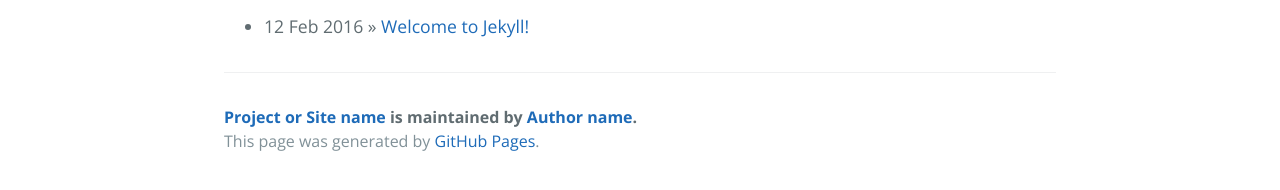
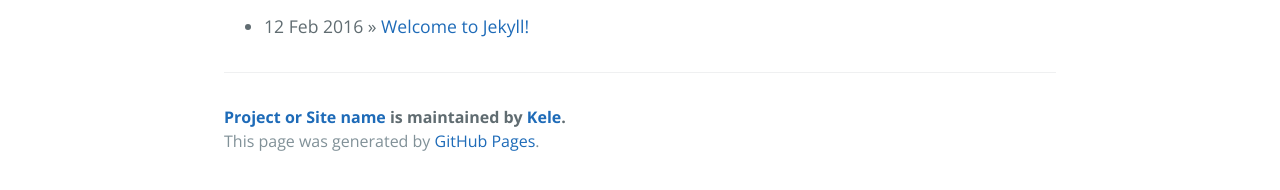
Before and after one commit to KeleAutvmn/KeleAutvmn.github.io, a Jekyll site: the page built from index.html, in a window 1280 px wide. Shown: the part 470-660 px from the top of the page. Built offline with Jekyll 4.4.1, drawn with Linux system fonts in a browser that asks for light colours; the list of posts is cut into pages by our own code.

Commit message:
Change config file

```diff
--- a/_config.yml
+++ b/_config.yml
@@ -6,8 +6,8 @@ paginate:     1
 
 # About/contact
 author:
-  name:       Author name
-  url:        http://yourhomepage.com
+  name:       Kele
+  url:        http://KeleAutvmn.github.io
 
 # Gems
 gems:
```
